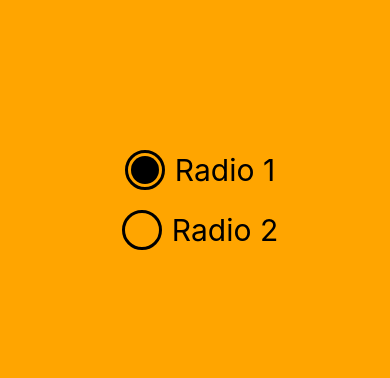
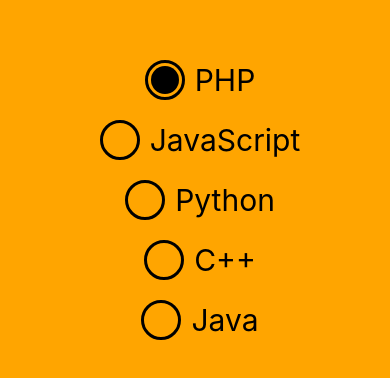
Before and after one commit to mtalhaleo2002/RN-App-From-Bg, a React Native app: screen / in a window 390 px wide. Shown: the part 222-600 px from the top of the page. Built offline with nearby package versions, Linux system fonts and the light colour scheme.

Commit message:
Dynamic Radio Button With Array

```diff
--- a/App.tsx
+++ b/App.tsx
@@ -3,26 +3,28 @@ import { View, StyleSheet, Text, TouchableOpacity } from 'react-native';
 
 const App = () => {
   const [selectedRadio, setSelectedRadio] = useState(1);
+  const skills = [
+    { id: 1, name: 'PHP' },
+    { id: 2, name: 'JavaScript' },
+    { id: 3, name: 'Python' },
+    { id: 4, name: 'C++' },
+    { id: 5, name: 'Java' },
+  ];
 
   return (
     <View style={styles.main}>
-      <TouchableOpacity onPress={() => setSelectedRadio(1)}>
-        <View style={styles.wrapper}>
-          <View style={styles.radio}>
-            {selectedRadio == 1 ? <View style={styles.radioBG}></View> : null}
+      {skills.map((item, index) => (
+        <TouchableOpacity key={index} onPress={() => setSelectedRadio(item.id)}>
+          <View style={styles.wrapper}>
+            <View style={styles.radio}>
+              {selectedRadio == item.id ? (
+                <View style={styles.radioBG}></View>
+              ) : null}
+            </View>
+            <Text style={styles.radioText}>{item.name}</Text>
           </View>
-          <Text style={styles.radioText}>Radio 1</Text>
-        </View>
-      </TouchableOpacity>
-
-      <TouchableOpacity onPress={() => setSelectedRadio(2)}>
-        <View style={styles.wrapper}>
-          <View style={styles.radio}>
-            {selectedRadio == 2 ? <View style={styles.radioBG}></View> : null}
-          </View>
-          <Text style={styles.radioText}>Radio 2</Text>
-        </View>
-      </TouchableOpacity>
+        </TouchableOpacity>
+      ))}
     </View>
   );
 };
```
